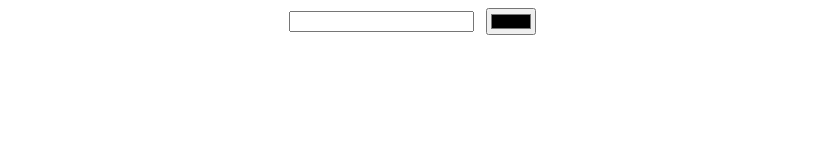
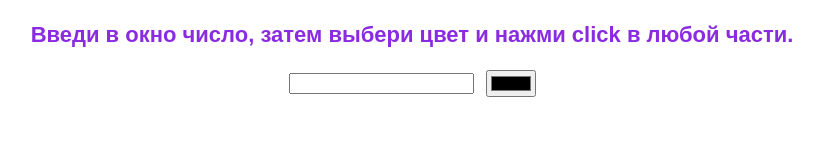
Before and after one commit to maks-stars/my-project, a plain HTML site: page dom/color-blocks/color-blocks.html in a window 1280 px wide. Shown: the whole page, without its empty margins (228-1051 px from the left). Drawn offline with Linux system fonts and the light colour scheme.

Commit message:
Add files via upload

```diff
--- a/dom/color-blocks/color-blocks.css
+++ b/dom/color-blocks/color-blocks.css
@@ -1,5 +1,12 @@
 body {
   font-family: Arial, Helvetica, sans-serif;
+}
+
+.color {
+  font-size: 22px;
+  font-weight: bold;
+  color :blueviolet;
+  text-align: center;
 }
 
 .controls {
--- a/dom/color-blocks/color-blocks.html
+++ b/dom/color-blocks/color-blocks.html
@@ -8,6 +8,7 @@
   </head>
 
   <body>
+    <P class="color">Введи в окно число, затем выбери цвет и нажми click в любой части.</P>
     <div class="blocks-coloring-container">
       <div class="controls">
         <input type="number" min="0" class="quantity-selector" />
```
